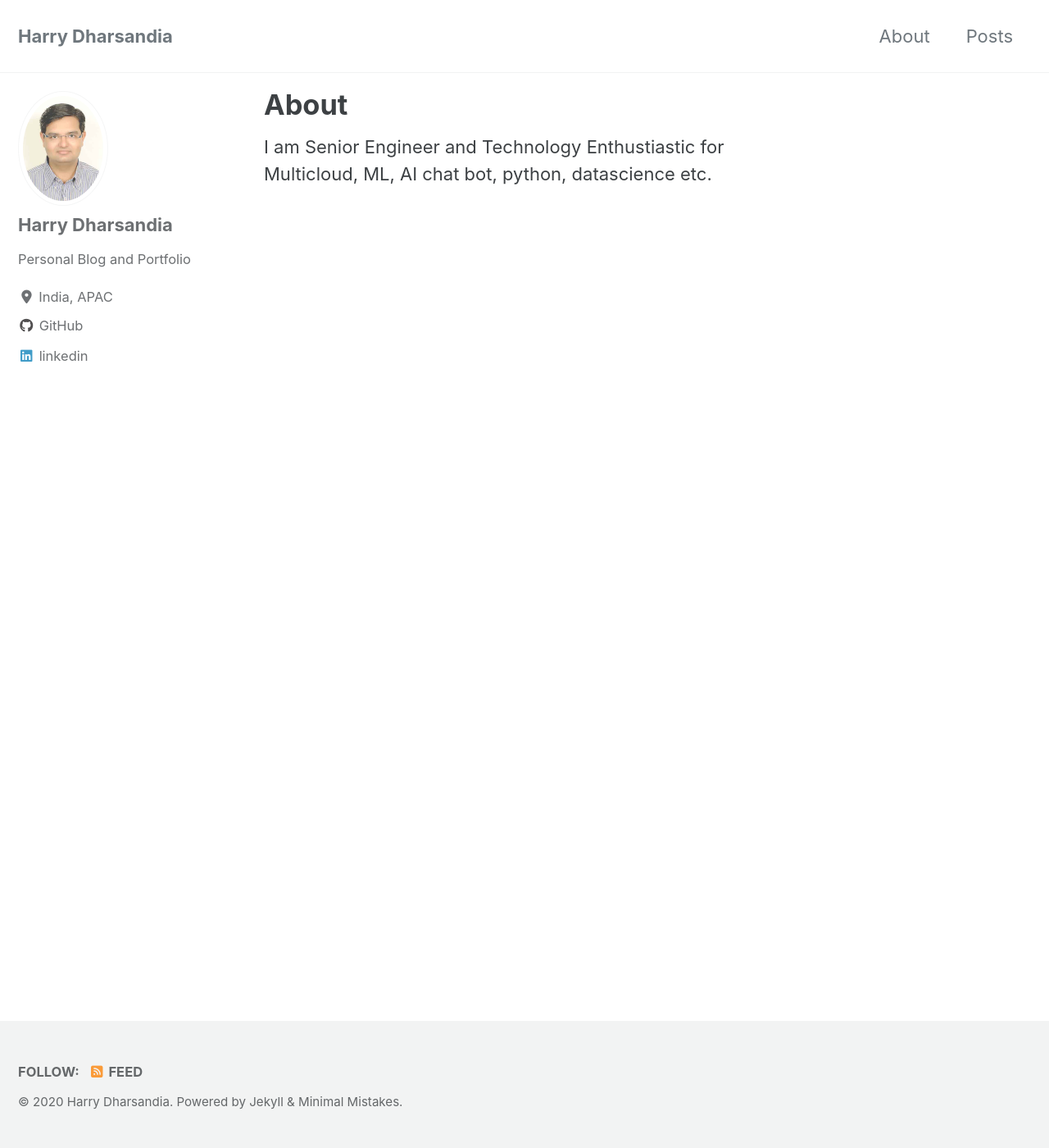
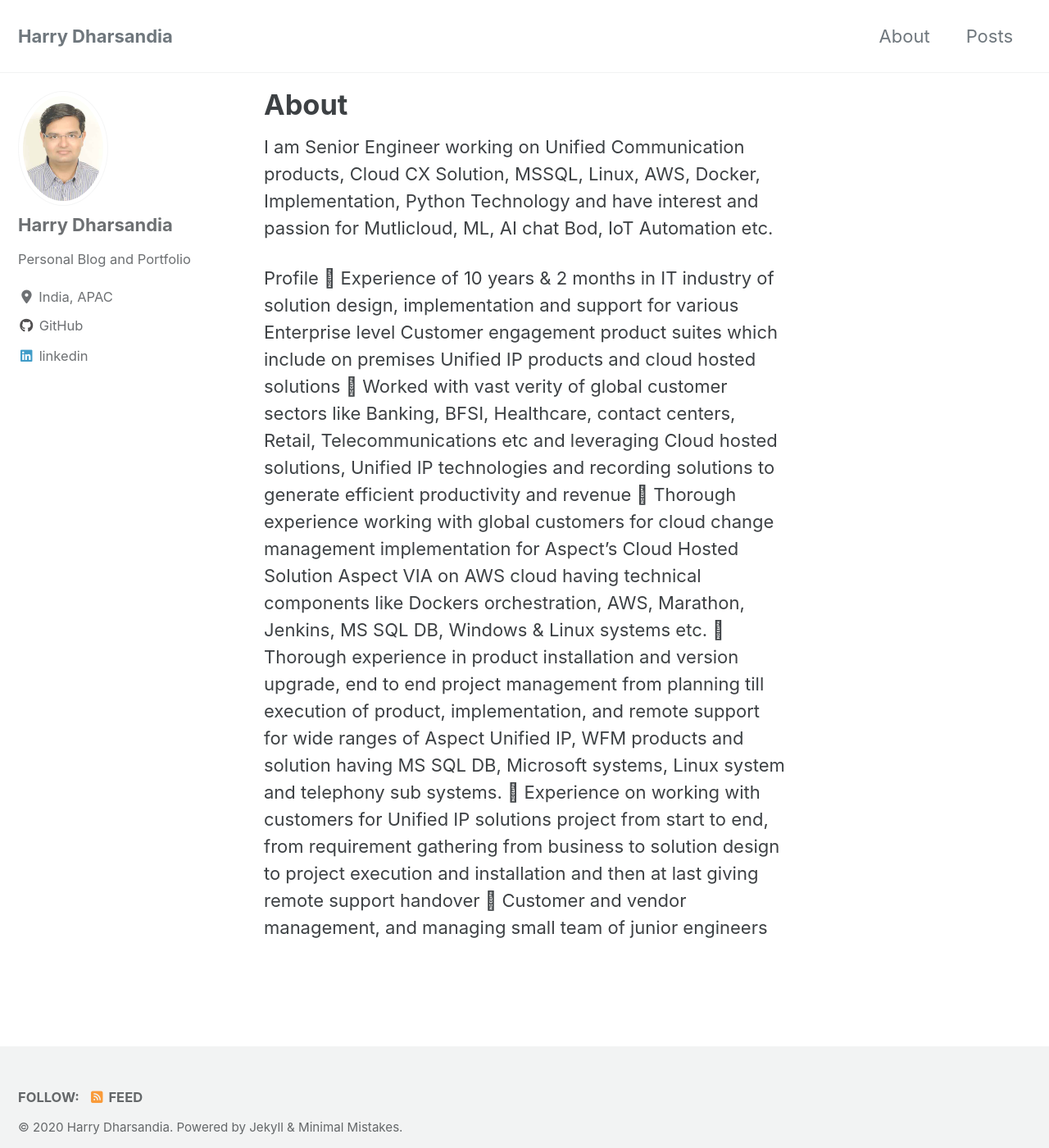
Before and after one commit to Harrykd/harrykd.github.io, a Jekyll site: the page built from _pages/about.md, in a window 1280 px wide and 1400 px high. Shown: the whole window at 82% size. Built offline with Jekyll 4.4.1, drawn with Linux system fonts in a browser that asks for light colours; cached includes are drawn as plain includes; nearby versions of some CDN libraries.

Commit message:
Update about.md

```diff
--- a/_pages/about.md
+++ b/_pages/about.md
@@ -5,4 +5,12 @@ hearder:
     image: "/images/about.png"
 ---
 
-I am Senior Engineer and Technology Enthustiastic for Multicloud, ML, AI chat bot, python, datascience etc.
+I am Senior Engineer working on Unified Communication products, Cloud CX Solution, MSSQL,  Linux, AWS, Docker, Implementation, Python Technology and have interest and passion for Mutlicloud, ML, AI chat Bod, IoT Automation etc.
+
+Profile
+ Experience of 10 years & 2 months in IT industry of solution design, implementation and support for various Enterprise level Customer engagement product suites which include on premises Unified IP products and cloud hosted solutions
+ Worked with vast verity of global customer sectors like Banking, BFSI, Healthcare, contact centers, Retail, Telecommunications etc and leveraging Cloud hosted solutions, Unified IP technologies and recording solutions to generate efficient productivity and revenue
+ Thorough experience working with global customers for cloud change management implementation for Aspect's Cloud Hosted Solution Aspect VIA on AWS cloud having technical components like Dockers orchestration, AWS, Marathon, Jenkins, MS SQL DB, Windows & Linux systems etc.
+ Thorough experience in product installation and version upgrade, end to end project management from planning till execution of product, implementation, and remote support for wide ranges of Aspect Unified IP, WFM products and solution having MS SQL DB, Microsoft systems, Linux system and telephony sub systems.
+ Experience on working with customers for Unified IP solutions project from start to end, from requirement gathering from business to solution design to project execution and installation and then at last giving remote support handover
+ Customer and vendor management, and managing small team of junior engineers
```
